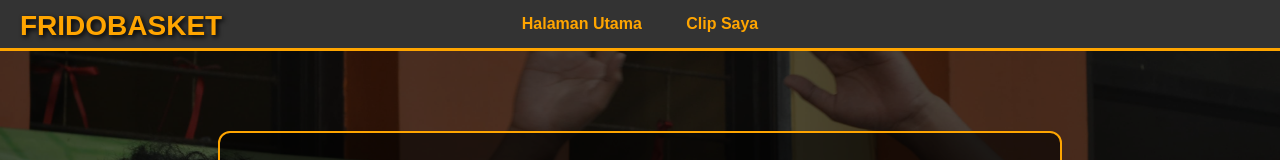
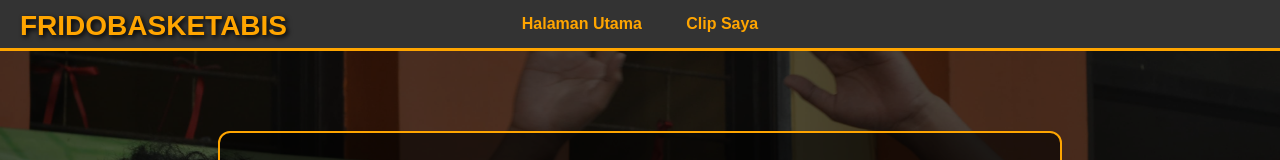
Before and after one commit to Fridoavan/portfoliofrido, a plain HTML site: page index.html in a window 1280 px wide. Shown: the top 160 px of the page. Drawn offline with Linux system fonts and the light colour scheme.

Commit message:
ubah logo

```diff
--- a/index.html
+++ b/index.html
@@ -19,7 +19,7 @@
 <body>
 
   <!-- LOGO VANZ -->
-  <div class="logo">FRIDOBASKET</div>
+  <div class="logo">FRIDOBASKETABIS</div>
 
   <!-- Navigasi -->
   <nav>
```
